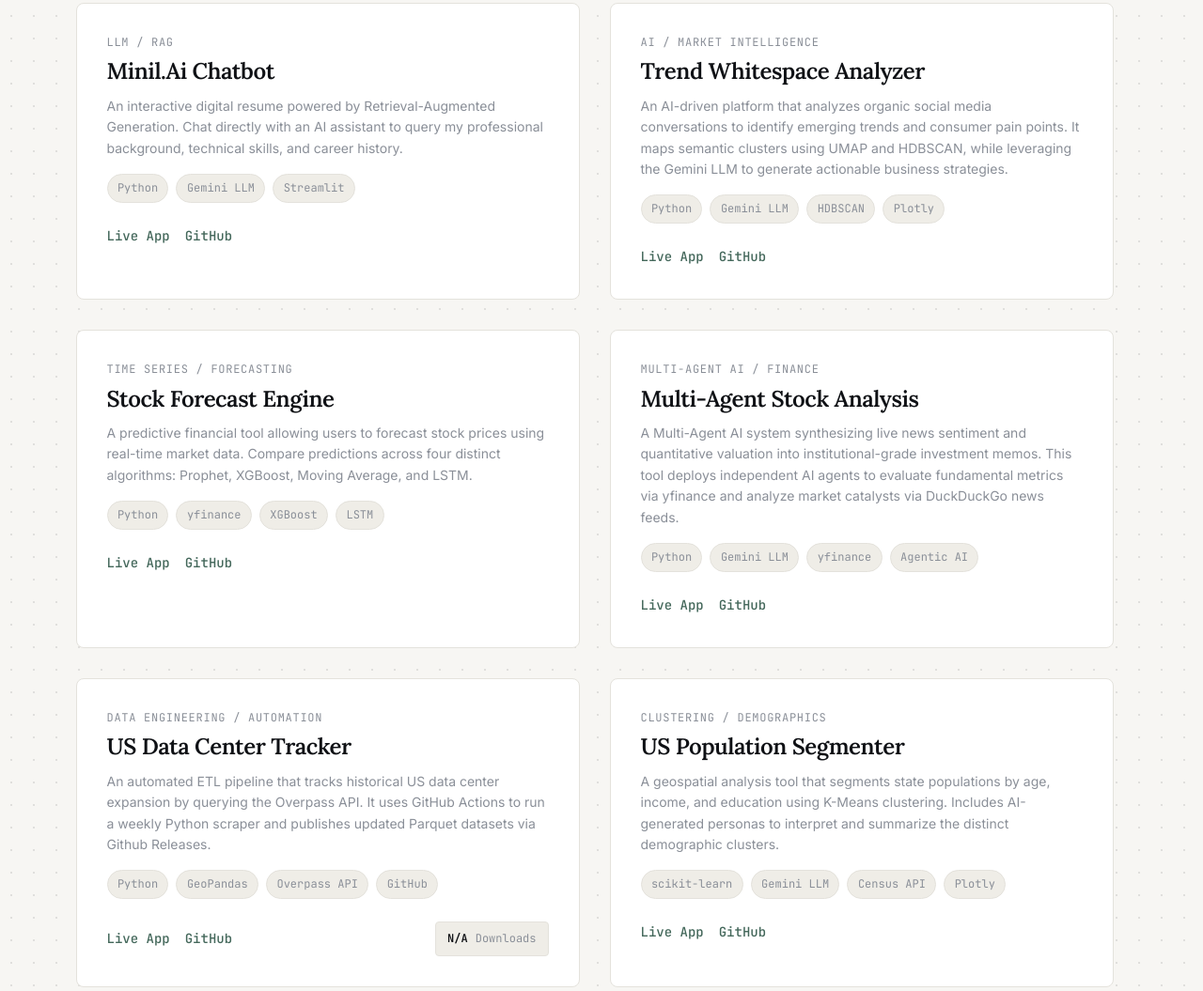
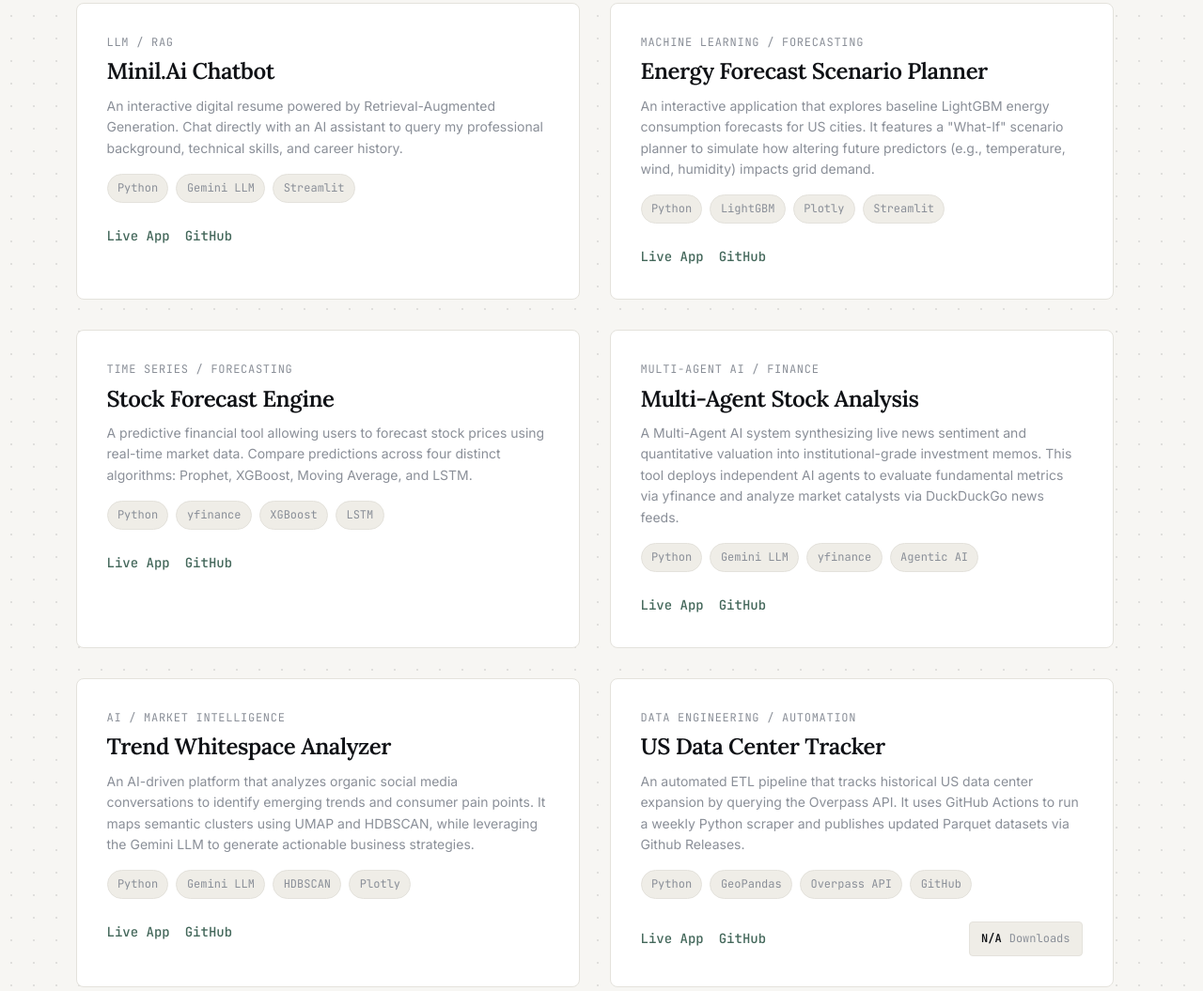
Before and after one commit to JesusASantillanMinila/JesusASantillanMinila.github.io, a plain HTML site: page projects.html in a window 1280 px wide. Shown: the part 393-1448 px from the top of the page at 94% size. Drawn offline with Linux system fonts and the light colour scheme; no server answers.

Commit message:
Update projects.html

```diff
--- a/projects.html
+++ b/projects.html
@@ -63,22 +63,22 @@
             </div>
           </article>
 
-<article class="card" data-search="llm large language model python gemini marketing trend whitespace analyzer social media clustering umap hdbscan plotly python ai artificial intelligence">
-            <div class="card-eyebrow">AI / Market Intelligence</div>
-            <h3>Trend Whitespace Analyzer</h3>
+          <article class="card" data-search="energy consumption forecast scenario planner lightgbm python streamlit plotly what-if machine learning time series weather">
+            <div class="card-eyebrow">Machine Learning / Forecasting</div>
+            <h3>Energy Forecast Scenario Planner</h3>
             <p>
-              An AI-driven platform that analyzes organic social media conversations to identify emerging trends and consumer pain points. It maps semantic clusters using UMAP and HDBSCAN, while leveraging the Gemini LLM to generate actionable business strategies.
+              An interactive application that explores baseline LightGBM energy consumption forecasts for US cities. It features a "What-If" scenario planner to simulate how altering future predictors (e.g., temperature, wind, humidity) impacts grid demand.
             </p>
             <div class="tag-list">
               <span class="tag">Python</span>
-              <span class="tag">Gemini LLM</span>
-              <span class="tag">HDBSCAN</span>
+              <span class="tag">LightGBM</span>
               <span class="tag">Plotly</span>
+              <span class="tag">Streamlit</span>
             </div>
             <div class="card-footer">
               <div class="flex gap-4">
-                <a href="https://social-media-trend-detector-cdcd2epujw8mhqzwdqvugm.streamlit.app/" target="_blank" rel="noopener noreferrer" class="card-link link-underline">Live App</a>
-                <a href="https://github.com/JesusASantillanMinila/social-media-trend-detector" target="_blank" rel="noopener noreferrer" class="card-link link-underline">GitHub</a>
+                <a href="https://energy-forecast-scenario-planning-9cpdedfc9lectzfxgxt9bd.streamlit.app/" target="_blank" rel="noopener noreferrer" class="card-link link-underline">Live App</a>
+                <a href="https://github.com/JesusASantillanMinila/energy-forecast-scenario-planning" target="_blank" rel="noopener noreferrer" class="card-link link-underline">GitHub</a>
               </div>
             </div>
           </article>
@@ -119,6 +119,26 @@
               <div class="flex gap-4">
                 <a href="https://stock-agent-hwjzm5bfyct9iwawk3llxt.streamlit.app/" target="_blank" rel="noopener noreferrer" class="card-link link-underline">Live App</a>
                 <a href="https://github.com/JesusASantillanMinila/stock-agent" target="_blank" rel="noopener noreferrer" class="card-link link-underline">GitHub</a>
+              </div>
+            </div>
+          </article>
+
+          <article class="card" data-search="llm large language model python gemini marketing trend whitespace analyzer social media clustering umap hdbscan plotly python ai artificial intelligence">
+            <div class="card-eyebrow">AI / Market Intelligence</div>
+            <h3>Trend Whitespace Analyzer</h3>
+            <p>
+              An AI-driven platform that analyzes organic social media conversations to identify emerging trends and consumer pain points. It maps semantic clusters using UMAP and HDBSCAN, while leveraging the Gemini LLM to generate actionable business strategies.
+            </p>
+            <div class="tag-list">
+              <span class="tag">Python</span>
+              <span class="tag">Gemini LLM</span>
+              <span class="tag">HDBSCAN</span>
+              <span class="tag">Plotly</span>
+            </div>
+            <div class="card-footer">
+              <div class="flex gap-4">
+                <a href="https://social-media-trend-detector-cdcd2epujw8mhqzwdqvugm.streamlit.app/" target="_blank" rel="noopener noreferrer" class="card-link link-underline">Live App</a>
+                <a href="https://github.com/JesusASantillanMinila/social-media-trend-detector" target="_blank" rel="noopener noreferrer" class="card-link link-underline">GitHub</a>
               </div>
             </div>
           </article>
```
